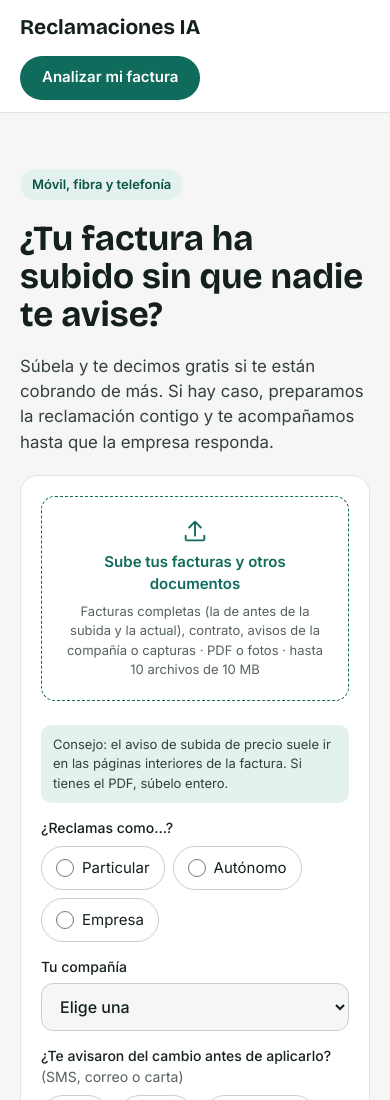
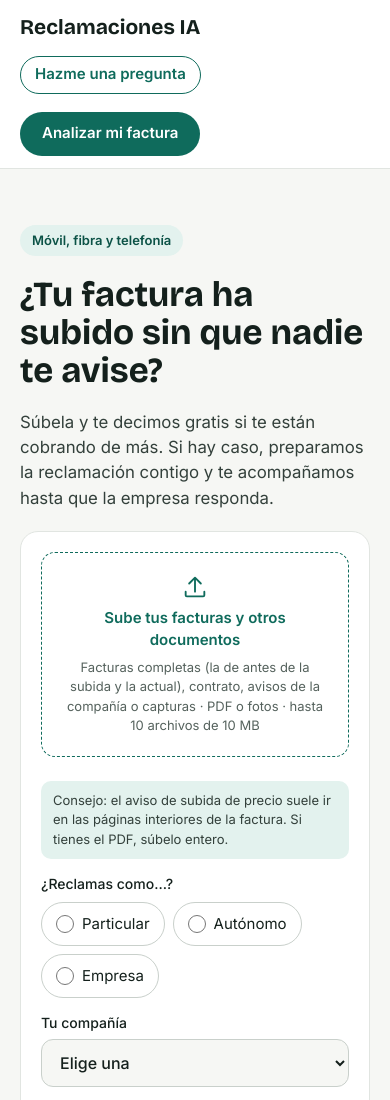
Before and after one commit to rjmon563/reclamaciones-ia, a plain HTML site: page index.html in a window 390 px wide. Shown: the top 1100 px of the page. Drawn offline with nearby package versions, Linux system fonts and the light colour scheme.

Commit message:
Mostrar "Hazme una pregunta" visible en el menú móvil
El enlace quedaba oculto por el breakpoint de 560px junto con el
resto de enlaces de navegación secundarios. Se muestra ahora como
botón secundario junto a "Analizar mi factura" para que no haya que
bajar hasta la sección para encontrarlo.

Co-Authored-By: Claude Sonnet 5 <noreply@anthropic.com>
Claude-Session: https://claude.ai/code/session_01E44WdJ42XrwMXnsaEtD9CL

```diff
--- a/index.html
+++ b/index.html
@@ -34,6 +34,9 @@ header.top .wrap{display:flex;align-items:center;justify-content:space-between;g
 header nav{display:flex;align-items:center;gap:18px;flex-wrap:wrap}
 header nav a.plain{color:var(--ink2);text-decoration:none;font-size:15px}
 @media (max-width:560px){header nav a.plain{display:none}}
+@media (max-width:560px){
+  .nav-pregunta{display:inline-flex!important;align-items:center;justify-content:center;min-height:38px;padding:0 14px;border-radius:999px;border:1.5px solid var(--accent);color:var(--accent)!important;font-size:13px;font-weight:600}
+}
 
 /* hero */
 .hero{display:flex;flex-wrap:wrap;gap:44px;align-items:flex-start;padding-top:56px;padding-bottom:64px}
@@ -133,7 +136,7 @@ footer a{color:#C9D0CB}
     <nav aria-label="Secciones">
       <a class="plain" href="#como">Cómo funciona</a>
       <a class="plain" href="#precio">Precio</a>
-      <a class="plain" href="#pregunta">Hazme una pregunta</a>
+      <a class="plain nav-pregunta" href="#pregunta">Hazme una pregunta</a>
       <a class="btn" href="#analizar" style="min-height:44px;font-size:15px">Analizar mi factura</a>
     </nav>
   </div>
```
